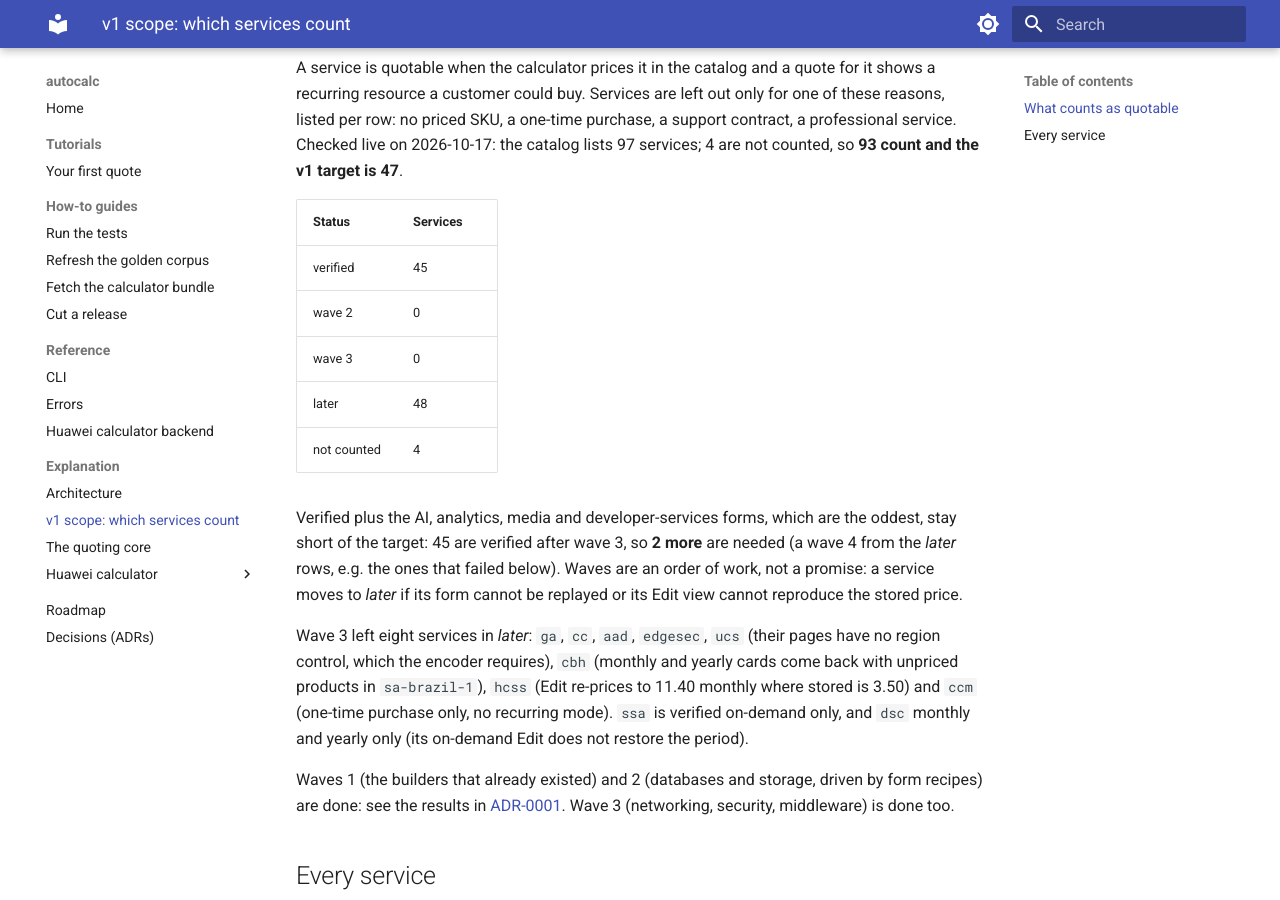
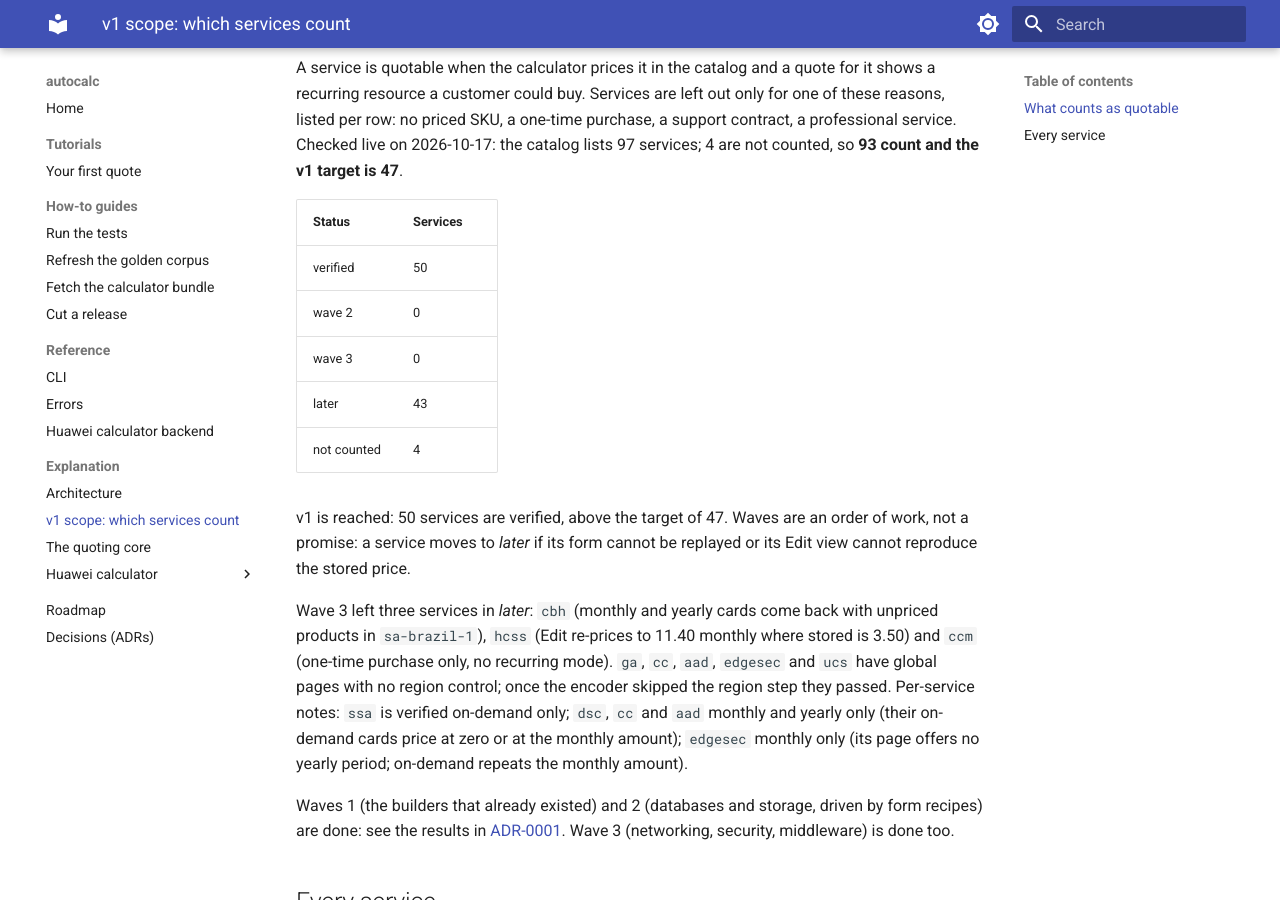
Before and after one commit to araujoviana/autocalc, an MkDocs documentation site: the page built from docs/explanation/v1-scope.md, in a window 1280 px wide and 900 px high, scrolled down 292 px. Built offline with MkDocs 1.6.1 and Material for MkDocs 9.7.7, drawn with Linux system fonts in a browser that asks for light colours; some of the changed text lies outside the part shown.

Commit message:
regionless-pages: ga, cc, aad, edgesec, ucs verified (50 of 93, v1 reached); encoder skips the region step for global pages

```diff
--- a/docs/explanation/v1-scope.md
+++ b/docs/explanation/v1-scope.md
@@ -15,23 +15,23 @@ Checked live on 2026-10-17: the catalog lists 97 services;
 
 | Status | Services |
 |---|---|
-| verified | 45 |
+| verified | 50 |
 | wave 2 | 0 |
 | wave 3 | 0 |
-| later | 48 |
+| later | 43 |
 | not counted | 4 |
 
-Verified plus the AI, analytics, media and developer-services forms, which are the oddest, stay
-short of the target: 45 are verified after wave 3, so **2 more** are needed (a wave 4 from the
-*later* rows, e.g. the ones that failed below). Waves are an order of work, not a promise: a
-service moves to *later* if its form cannot be replayed or its Edit view cannot reproduce the
-stored price.
+v1 is reached: 50 services are verified, above the target of 47. Waves are an order of work,
+not a promise: a service moves to *later* if its form cannot be replayed or its Edit view cannot
+reproduce the stored price.
 
-Wave 3 left eight services in *later*: `ga`, `cc`, `aad`, `edgesec`, `ucs` (their pages have no
-region control, which the encoder requires), `cbh` (monthly and yearly cards come back with
-unpriced products in `sa-brazil-1`), `hcss` (Edit re-prices to 11.40 monthly where stored is
-3.50) and `ccm` (one-time purchase only, no recurring mode). `ssa` is verified on-demand only,
-and `dsc` monthly and yearly only (its on-demand Edit does not restore the period).
+Wave 3 left three services in *later*: `cbh` (monthly and yearly cards come back with unpriced
+products in `sa-brazil-1`), `hcss` (Edit re-prices to 11.40 monthly where stored is 3.50) and
+`ccm` (one-time purchase only, no recurring mode). `ga`, `cc`, `aad`, `edgesec` and `ucs` have
+global pages with no region control; once the encoder skipped the region step they passed.
+Per-service notes: `ssa` is verified on-demand only; `dsc`, `cc` and `aad` monthly and yearly only
+(their on-demand cards price at zero or at the monthly amount); `edgesec` monthly only (its
+page offers no yearly period; on-demand repeats the monthly amount).
 
 Waves 1 (the builders that already existed) and 2 (databases and storage, driven by form recipes) are done: see the results in
 [ADR-0001](../adr/0001-page-as-encoder.md). Wave 3 (networking, security, middleware) is done too.
@@ -71,7 +71,7 @@ Waves 1 (the builders that already existed) and 2 (databases and storage, driven
 | Compute | `hecs` | Flexus X Instance | verified |
 | Containers | `cce` | Cloud Container Engine | verified |
 | Containers | `cci` | Cloud Container Instance | verified |
-| Containers | `ucs` | Ubiquitous Cloud Native Service | later |
+| Containers | `ucs` | Ubiquitous Cloud Native Service | verified |
 | Content Delivery & Edge Computing | `cdn` | Content Delivery Network | later |
 | Content Delivery & Edge Computing | `wsa` | Whole Site Acceleration | later |
 | Databases | `ddm` | Distributed Database Middleware | verified |
@@ -106,25 +106,25 @@ Waves 1 (the builders that already existed) and 2 (databases and storage, driven
 | Middleware | `rabbitMQ` | DMS (for RabbitMQ) | verified |
 | Middleware | `reliability` | DMS (for RocketMQ) | verified |
 | Migration | `cdm` | Cloud Data Migration | later |
-| Networking | `cc` | Cloud Connect | later |
+| Networking | `cc` | Cloud Connect | verified |
 | Networking | `dline` | Direct Connect As A Service | verified |
 | Networking | `eip` | Elastic IP | verified |
 | Networking | `elb` | Elastic Load Balance | verified |
 | Networking | `er` | Enterprise Router | verified |
 | Networking | `esw` | Enterprise Switch | verified |
-| Networking | `ga` | Global Accelerator | later |
+| Networking | `ga` | Global Accelerator | verified |
 | Networking | `nat` | NAT Gateway | verified |
 | Networking | `vpcep` | VPC Endpoint | verified |
 | Networking | `vpn` | Virtual Private Network | verified |
 | Professional Services | `hcoms` | HUAWEI CLOUD O&M Service | not counted: a professional service, not a resource |
-| Security & Compliance | `aad` | Anti-DDoS Service | later |
+| Security & Compliance | `aad` | Anti-DDoS Service | verified |
 | Security & Compliance | `cbh` | Cloud Bastion Host | later |
 | Security & Compliance | `ccm` | Cloud Certificate & Manager | later |
 | Security & Compliance | `cfw` | Cloud Firewall | verified |
 | Security & Compliance | `dbss` | Database Security Service | verified |
 | Security & Compliance | `dew` | Data Encryption Workshop | verified |
 | Security & Compliance | `dsc` | Data Security Center | verified |
-| Security & Compliance | `edgesec` | Edge Security | later |
+| Security & Compliance | `edgesec` | Edge Security | verified |
 | Security & Compliance | `hss` | Host Security Service | verified |
 | Security & Compliance | `ssa` | SecMaster | verified |
 | Security & Compliance | `waf` | Web Application Firewall | verified |
```
Also changed, not shown: docs/adr/0001-page-as-encoder.md (+9 -4 lines), docs/reference/cli.md (+1 -1 lines), docs/roadmap.md (+2 -3 lines), openspec/changes/archive/2026-10-22-regionless-pages/design.md (added, +14 -0 lines), openspec/changes/archive/2026-10-22-regionless-pages/proposal.md (added, +22 -0 lines), openspec/changes/archive/2026-10-22-regionless-pages/specs/huawei/page-encoding/spec.md (added, +13 -0 lines), openspec/changes/archive/2026-10-22-regionless-pages/tasks.md (added, +8 -0 lines), openspec/specs/huawei/page-encoding/spec.md (+12 -0 lines), 6 other files.
